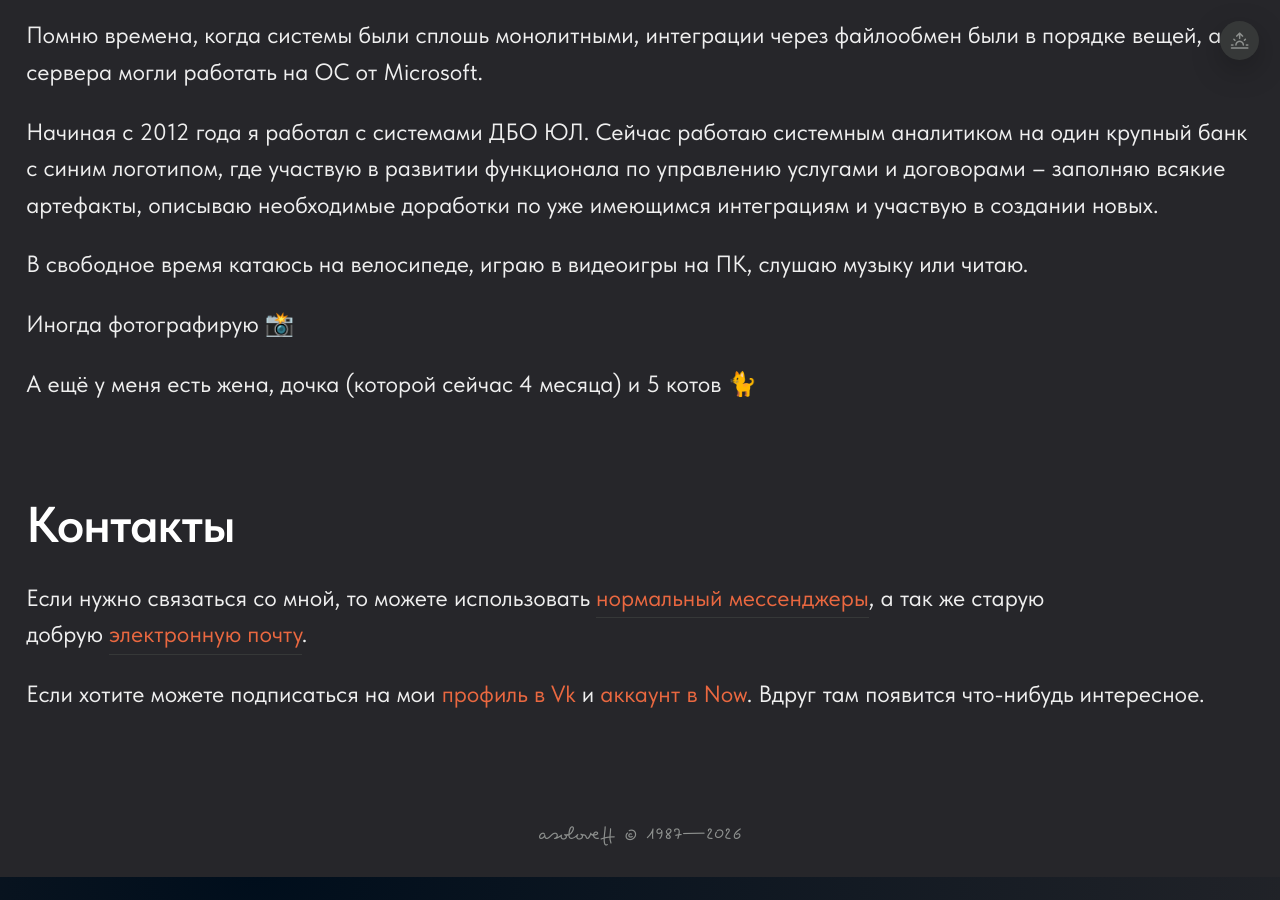
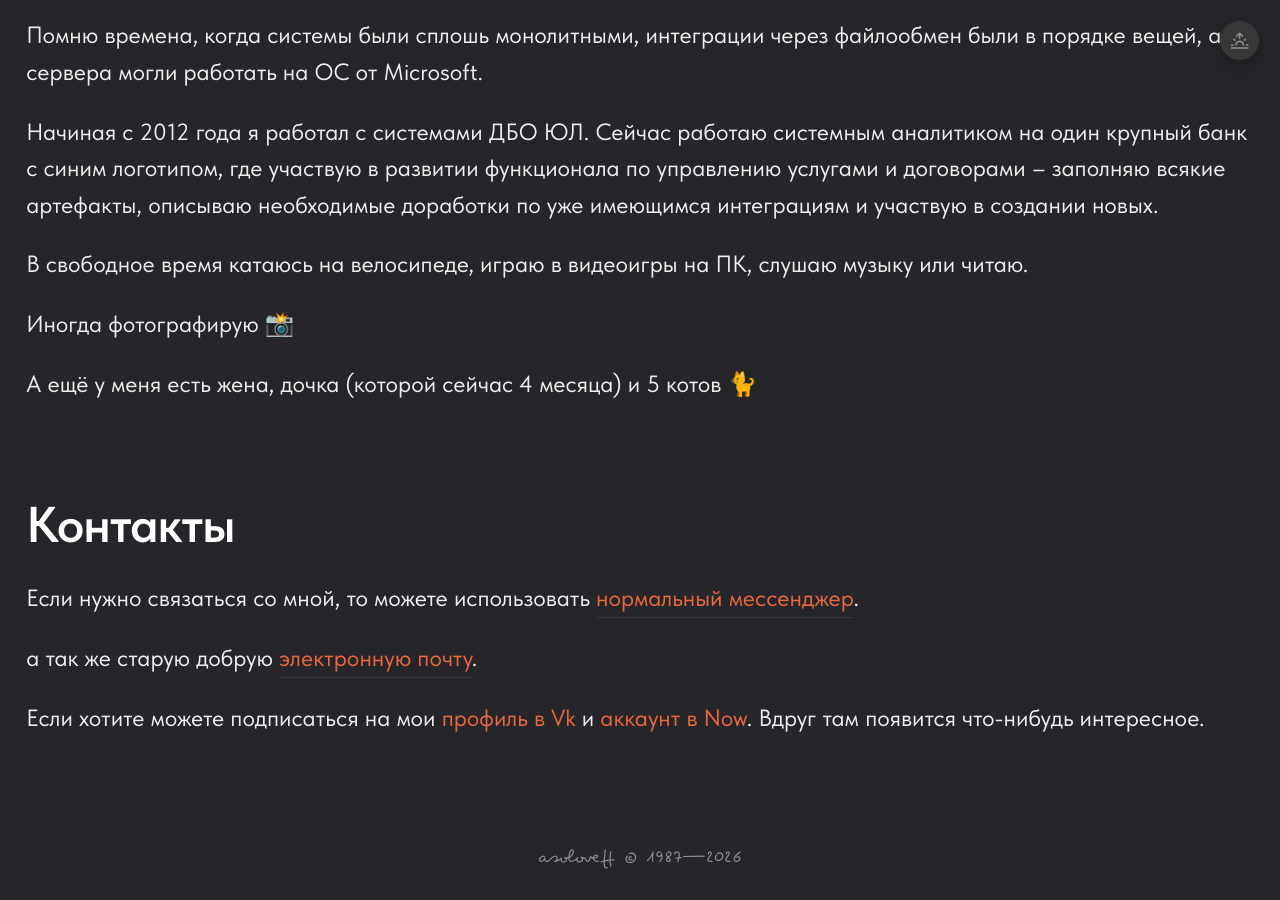
Before and after one commit to asoloveff/site-home, a Jekyll site: the page built from index.md, in a window 1280 px wide and 900 px high, scrolled down 672 px. Built offline with Jekyll 4.4.1, drawn with Linux system fonts in a browser that asks for light colours; some web fonts are replaced.

Commit message:
Update contacts.html

```diff
--- a/_includes/contacts.html
+++ b/_includes/contacts.html
@@ -2,10 +2,11 @@
   <div class="card">
     <h2>Контакты</h2>
     <p class="smart-justify">Если нужно связаться со мной, то можете использовать <a
-        href="https://t.me/asoloveff">нормальный мессенджеры</a>, а так же старую добрую <a class="no-line-breaks" href="mailto:a@soloveff.ru">электронную почту</a>.
-    </p>
-    <p class="smart-justify">Если хотите можете подписаться на мои <a
-        href="https://vk.com/asoloveff">профиль в Vk</a> и <a class="no-line-breaks"
-        href="https://nowapp.me/asoloveff">аккаунт в Now</a>. Вдруг там появится что-нибудь интересное.</p>
+        href="https://t.me/asoloveff">нормальный мессенджер</a>.</p>
+    <p class="smart-justify">а так же старую добрую <a class="no-line-breaks" href="mailto:a@soloveff.ru">электронную
+        почту</a>.</p>
+    <p class="smart-justify">Если хотите можете подписаться на мои <a href="https://vk.com/asoloveff">профиль в Vk</a> и
+      <a class="no-line-breaks" href="https://nowapp.me/asoloveff">аккаунт в Now</a>. Вдруг там появится что-нибудь
+      интересное.</p>
   </div>
 </section>
```
